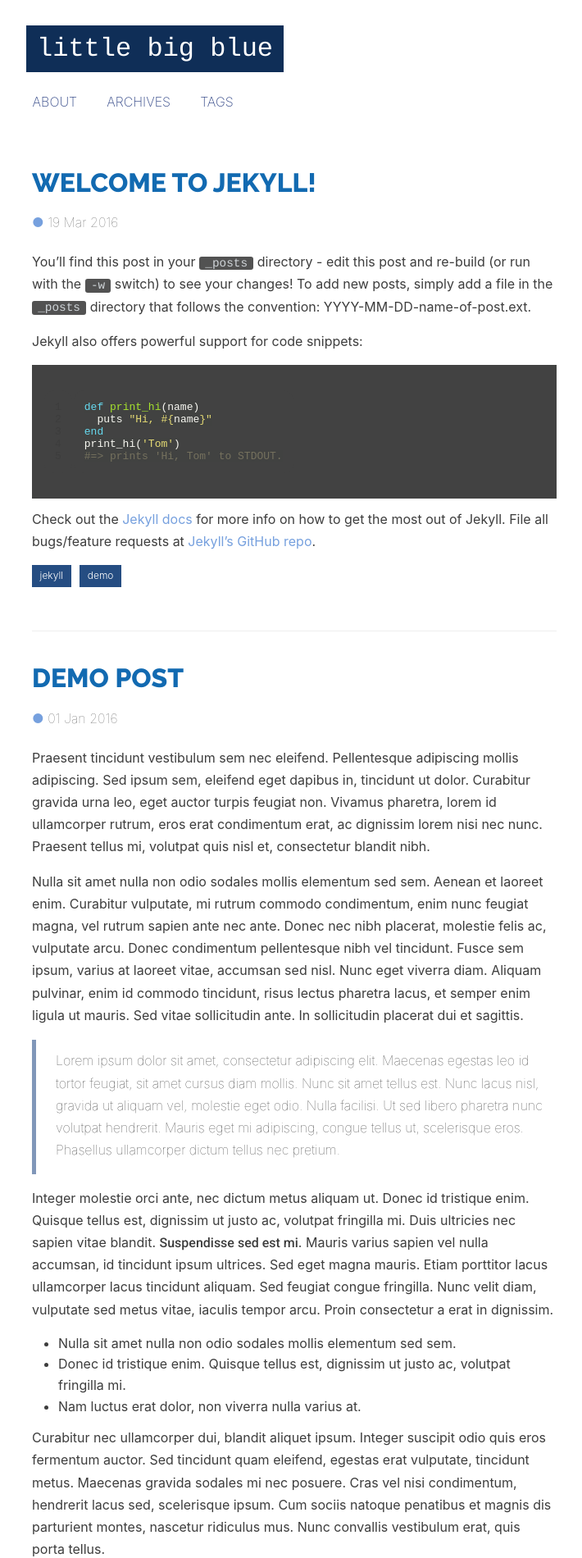
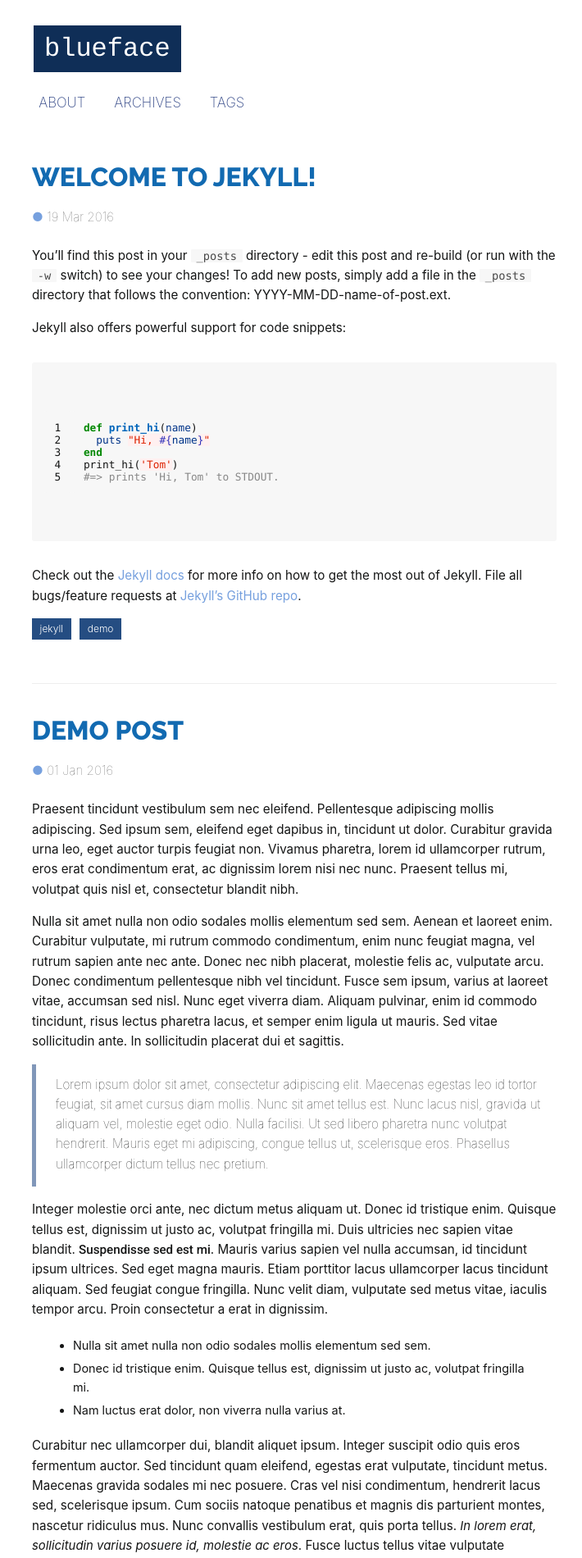
Before and after one commit to thien/blueface, a Jekyll site: the page built from index.html, in a window 1280 px wide. Shown: the top 1900 px of the page at 82% size, without its empty margins (281-991 px from the left). Built offline with Jekyll 4.4.1, drawn with Linux system fonts in a browser that asks for light colours; some web fonts are replaced; Markdown is read by kramdown in place of the engine named in the settings; the list of posts is cut into pages by our own code.

Commit message:
updated css

```diff
--- a/_config.yml
+++ b/_config.yml
@@ -1,13 +1,12 @@
 # Jekyll Defaults
-title: Little Big Blue
+title: blueface
 description: A small and simple site I made to test out Jekyll.
 baseurl: "" # the subpath of your site, e.g. /blog
 
 url: "http://localhost:3000"
-github: http://github.com/ITSJOHNCENA
-
-markdown: redcarpet
+github: http://github.com/blueface
 highlighter: rouge
+markdown: kramdown
 permalink: /post/:title/
 paginate: 4
 gems: [jekyll-paginate]
--- a/css/main.css
+++ b/css/main.css
@@ -1,30 +1,33 @@
+/* @override
+	http://localhost:4000/css/main.css */
+
+
 @import url(http://fonts.googleapis.com/css?family=Roboto:300,500,100,300italic);
 @import url(http://fonts.googleapis.com/css?family=Open+Sans:400,300);
 @import url(http://fonts.googleapis.com/css?family=Droid+Sans+Mono);
 @import url(http://fonts.googleapis.com/css?family=Raleway:800);
-
 * {
     margin: 0px;
     padding: 0px;
 }
 body {
-    color: #3d3d3d;
-    font-family: -apple-system-body, -apple-system, ".SFNSDisplay-Regular", Open Sans, Helvetica, sans-serif;
+    color: #141515;
+    font-family: -apple-system, ".SFNSText-Regular", "San Francisco", "Roboto", "Segoe UI", "Helvetica Neue", "Lucida Grande", sans-serif;
     text-rendering: optimizeLegibility;
     overflow-y: scroll;
     overflow-x: hidden;
 }
-#main h1,h2,h3,h4,h5,h6 {
-    font-family: -apple-system, ".SFNSDisplay-Regular", Roboto, Helvetica Neue, Helvetica, Arial, sans-serif;
+#main h1,
+h2,
+h3,
+h4,
+h5,
+h6 {
+    font-family: -apple-system, ".SFNSText-Regular", "San Francisco", "Roboto", "Segoe UI", "Helvetica Neue", "Lucida Grande", sans-serif;
     font-weight: 400;
     color: #315572;
 }
-
-#0f2e57{
-
-}
-
-#main h4{
+#main h4 {
     line-height: 1.6em;
 }
 header {
@@ -39,24 +42,16 @@ header {
     margin-left: 25px;
     padding-bottom: 2.1em;
 }
-/*        header h1 a {
-        	color: #f1f1fc;
-        	font-size: 32px;
-		}
-		header h1 a:hover{
-			color: #76a0dd;
-		}*/
-
 header h1 a {
     color: #ffffff;
     font-size: 32px;
     background-color: #0f2e57;
     padding: 10px 13px;
 }
-header h1 a:hover{
+header h1 a:hover {
     color: #76a0dd;
 }
-#nav_container{
+#nav_container {
     margin-left: auto;
     margin-right: auto;
 	padding-right: 32px;
@@ -66,21 +61,18 @@ margin-right: auto;
 #current {
     background-color: #b91414;
 }
-
 nav {
     font-weight: 200;
     font-family: -apple-system, Roboto, Helvetica, Arial;
     text-transform: uppercase;
-	margin-left: -32px;
-}
-    nav ul {
-    list-style-type: none;
-       padding-bottom: 8px;
-		padding-top: 5px;
+    margin-left: -43px;
+	margin-bottom: -20px;
+	margin-top: -15px;
 }
 nav ul li {
     display: inline;
     color: #9f9f9f;
+	font-size: 105%;
 }
 nav ul li a {
     color: #324787;
@@ -98,15 +90,12 @@ nav {
     margin-top: 1.2em;
     margin-bottom: 1.3em;
 }
-.heading a{
+.heading a {
     color: #126ab1;
 }
 p em {
     font-style: italic;
-	font-weight: 100;
-	display: block;
-	margin-top: 4px;
-	font-size: 0.8em;
+	font-size: 98%;
 }
 .meta {
     color: #666666;
@@ -128,7 +117,7 @@ h6 {
     font-style: italic;
 }
 p {
-	font-size: 0.9em;
+    font-size: 0.8em;
     margin-bottom: 15px;
     margin-top: 12px;
     line-height: 1.7em;
@@ -158,11 +147,16 @@ article {
     font-weight: 300 !important;
     color: #ffffff;
 }
-.label-default { background-color: #254d82
+.label-default {
+    background-color: #254d82
 }
-.label-default:hover { background-color: #75a0de }
-.label-default a:hover { color: #ffffff !important }
-.permalink a{
+.label-default:hover {
+    background-color: #75a0de
+}
+.label-default a:hover {
+    color: #ffffff !important
+}
+.permalink a {
     font-size: 90%;
     text-decoration: none;
 }
@@ -180,18 +174,28 @@ hr {
     padding-right: 32px;
     padding-left: 32px;
 }
+ul {
+	margin: 20px;
+}
 li {
-    width: 95%;
     margin-left: 5%;
+	margin-top: 5px;
 	line-height: 1.6em;
+	font-size: 0.8em;
+	margin-bottom: 5px;
 }
 a {
     color: #76a0de;
     text-decoration: none;
 }
-a:hover { color: #274977 }
-#main p img { width: 100% }
-article p a { border-bottom: 1px solid #e4edf9 font-weight: normal;
+a:hover {
+    color: #274977
+}
+#main p img {
+    width: 100%
+}
+article p a {
+    border-bottom: 1px solid #e4edf9 font-weight: normal;
     font-style: normal;
 }
 .badge {
@@ -220,48 +224,49 @@ footer {
     line-height: 1.7em;
     margin-left: auto;
 }
-        footer .contact a { color: #90a7ba }
+footer .contact a {
+    color: #90a7ba
+}
 footer .rss {
     margin-top: 1.1em;
     margin-right: -.32px;
     float: right;
 }
-        footer .rss img { border: 0 }
-pre,
-code {
-    -webkit-border-radius: 12px;
-    -moz-border-radius: 12px;
-    border-radius: 12px;
+footer .rss img {
+    border: 0
 }
-.highlight pre {
-    word-wrap: break-word;
-    padding: 1em;
-    background-color: #424242;
-}
-.highlight span,
-.highlight { background-color: #414241 }
-code {
+pre {
 	-webkit-border-radius: 3px;
 	-moz-border-radius: 3px;
 	border-radius: 3px;
-	font: 0.9em "Droid Sans Mono", Courier, mono;
+	font-size: 0.7em;
+	margin-top: 30px;
+	margin-bottom: 30px;
+}
+pre,
+code {
+	font-family: "Droid Sans Mono", "Monaco", "Courier New", Courier, mono;
+}
+code {
+    -webkit-border-radius: 1px;
+    -moz-border-radius: 1px;
+    border-radius: 1px;
     position: relative;
-    color: #d0d5d9;
-    background-color: #525252;
+    color: #494949;
+    background-color: #f7f7f7;
     padding: 0.32px 0.5em;
-}
-pre code {
-    background-color: inherit !important;
-    white-space: pre-wrap;
-    background-color: #424242;
+	font-size: 0.9em;
 }
 #archive h3,
-#tags h3 { margin-bottom: 1em }
+#tags h3 {
+    margin-bottom: 1em
+}
 #archive li,
-#tags li { margin-bottom: 10px;list-style-type: none;
+#tags li {
+    margin-bottom: 10px;
+    list-style-type: none;
     margin-left: 10px;
 }
-
 #profile img {
     width: 50%;
     margin-top: 20px;
@@ -290,16 +295,35 @@ pre code {
     text-align: center;
     list-style: none;
 }
-.pager li { display: inline }
-.pager .previous a{ float: left }
-.pager .next a{ float: right }
+.pager li {
+    display: inline
+}
+.pager .previous a {
+    float: left
+}
+.pager .next a {
+    float: right
+}
 @media (min-width: 704px) {
+
     #main {
         width: 640px;
         margin-left: auto;
         margin-right: auto;
     }
-        p { font-size: 1em }
-        .heading { font-size: 32px }
-
+    p {
+        font-size: 0.95em;
+        margin-bottom: 15px;
+        margin-top: 12px;
+        line-height: 1.6em;
     }
+    li {
+    	font-size: 0.9em;
+    }
+    .heading {
+        font-size: 32px
+    }
+    pre {
+		font-size: 0.8em;
+	}
+}
--- a/css/syntax.css
+++ b/css/syntax.css
@@ -1,67 +1,67 @@
-.highlight span, .highlight{
-	background-color: #414241;
+
+.highlight pre {
+    word-wrap: break-word;
+    padding: 1em;
+    background-color: #f7f7f7;
 }
-.highlight .hll { background-color: #49483e }
-.highlight .c { color: #75715e } /* Comment */
-.highlight .err { color: #960050; background-color: #1e0010 } /* Error */
-.highlight .k { color: #66d9ef } /* Keyword */
-.highlight .l { color: #ae81ff } /* Literal */
-.highlight .n { color: #f8f8f2 } /* Name */
-.highlight .o { color: #f92672 } /* Operator */
-.highlight .p { color: #f8f8f2 } /* Punctuation */
-.highlight .cm { color: #75715e } /* Comment.Multiline */
-.highlight .cp { color: #75715e } /* Comment.Preproc */
-.highlight .c1 { color: #75715e } /* Comment.Single */
-.highlight .cs { color: #75715e } /* Comment.Special */
+
+.highlight .hll { background-color: #ffffcc }
+.highlight .c { color: #888888 } /* Comment */
+.highlight .err { color: #a61717; background-color: #e3d2d2 } /* Error */
+.highlight .k { color: #008800; font-weight: bold } /* Keyword */
+.highlight .cm { color: #888888 } /* Comment.Multiline */
+.highlight .cp { color: #cc0000; font-weight: bold } /* Comment.Preproc */
+.highlight .c1 { color: #888888 } /* Comment.Single */
+.highlight .cs { color: #cc0000; font-weight: bold; background-color: #fff0f0 } /* Comment.Special */
+.highlight .gd { color: #000000; background-color: #ffdddd } /* Generic.Deleted */
 .highlight .ge { font-style: italic } /* Generic.Emph */
+.highlight .gr { color: #aa0000 } /* Generic.Error */
+.highlight .gh { color: #303030 } /* Generic.Heading */
+.highlight .gi { color: #000000; background-color: #ddffdd } /* Generic.Inserted */
+.highlight .go { color: #888888 } /* Generic.Output */
+.highlight .gp { color: #555555 } /* Generic.Prompt */
 .highlight .gs { font-weight: bold } /* Generic.Strong */
-.highlight .kc { color: #66d9ef } /* Keyword.Constant */
-.highlight .kd { color: #66d9ef } /* Keyword.Declaration */
-.highlight .kn { color: #f92672 } /* Keyword.Namespace */
-.highlight .kp { color: #66d9ef } /* Keyword.Pseudo */
-.highlight .kr { color: #66d9ef } /* Keyword.Reserved */
-.highlight .kt { color: #66d9ef } /* Keyword.Type */
-.highlight .ld { color: #e6db74 } /* Literal.Date */
-.highlight .m { color: #ae81ff } /* Literal.Number */
-.highlight .s { color: #e6db74 } /* Literal.String */
-.highlight .na { color: #a6e22e } /* Name.Attribute */
-.highlight .nb { color: #f8f8f2 } /* Name.Builtin */
-.highlight .nc { color: #a6e22e } /* Name.Class */
-.highlight .no { color: #66d9ef } /* Name.Constant */
-.highlight .nd { color: #a6e22e } /* Name.Decorator */
-.highlight .ni { color: #f8f8f2 } /* Name.Entity */
-.highlight .ne { color: #a6e22e } /* Name.Exception */
-.highlight .nf { color: #a6e22e } /* Name.Function */
-.highlight .nl { color: #f8f8f2 } /* Name.Label */
-.highlight .nn { color: #f8f8f2 } /* Name.Namespace */
-.highlight .nx { color: #a6e22e } /* Name.Other */
-.highlight .py { color: #f8f8f2 } /* Name.Property */
-.highlight .nt { color: #f92672 } /* Name.Tag */
-.highlight .nv { color: #f8f8f2 } /* Name.Variable */
-.highlight .ow { color: #f92672 } /* Operator.Word */
-.highlight .w { color: #f8f8f2 } /* Text.Whitespace */
-.highlight .mf { color: #ae81ff } /* Literal.Number.Float */
-.highlight .mh { color: #ae81ff } /* Literal.Number.Hex */
-.highlight .mi { color: #ae81ff } /* Literal.Number.Integer */
-.highlight .mo { color: #ae81ff } /* Literal.Number.Oct */
-.highlight .sb { color: #e6db74 } /* Literal.String.Backtick */
-.highlight .sc { color: #e6db74 } /* Literal.String.Char */
-.highlight .sd { color: #e6db74 } /* Literal.String.Doc */
-.highlight .s2 { color: #e6db74 } /* Literal.String.Double */
-.highlight .se { color: #ae81ff } /* Literal.String.Escape */
-.highlight .sh { color: #e6db74 } /* Literal.String.Heredoc */
-.highlight .si { color: #e6db74 } /* Literal.String.Interpol */
-.highlight .sx { color: #e6db74 } /* Literal.String.Other */
-.highlight .sr { color: #e6db74 } /* Literal.String.Regex */
-.highlight .s1 { color: #e6db74 } /* Literal.String.Single */
-.highlight .ss { color: #e6db74 } /* Literal.String.Symbol */
-.highlight .bp { color: #f8f8f2 } /* Name.Builtin.Pseudo */
-.highlight .vc { color: #f8f8f2 } /* Name.Variable.Class */
-.highlight .vg { color: #f8f8f2 } /* Name.Variable.Global */
-.highlight .vi { color: #f8f8f2 } /* Name.Variable.Instance */
-.highlight .il { color: #ae81ff } /* Literal.Number.Integer.Long */
-
-.highlight .gh { } /* Generic Heading & Diff Header */
-.highlight .gu { color: #75715e; } /* Generic.Subheading & Diff Unified/Comment? */
-.highlight .gd { color: #f92672; } /* Generic.Deleted & Diff Deleted */
-.highlight .gi { color: #a6e22e; } /* Generic.Inserted & Diff Inserted */
+.highlight .gu { color: #606060 } /* Generic.Subheading */
+.highlight .gt { color: #aa0000 } /* Generic.Traceback */
+.highlight .kc { color: #008800; font-weight: bold } /* Keyword.Constant */
+.highlight .kd { color: #008800; font-weight: bold } /* Keyword.Declaration */
+.highlight .kn { color: #008800; font-weight: bold } /* Keyword.Namespace */
+.highlight .kp { color: #008800 } /* Keyword.Pseudo */
+.highlight .kr { color: #008800; font-weight: bold } /* Keyword.Reserved */
+.highlight .kt { color: #888888; font-weight: bold } /* Keyword.Type */
+.highlight .m { color: #0000DD; font-weight: bold } /* Literal.Number */
+.highlight .s { color: #dd2200; background-color: #fff0f0 } /* Literal.String */
+.highlight .na { color: #336699 } /* Name.Attribute */
+.highlight .nb { color: #003388 } /* Name.Builtin */
+.highlight .nc { color: #bb0066; font-weight: bold } /* Name.Class */
+.highlight .no { color: #003366; font-weight: bold } /* Name.Constant */
+.highlight .nd { color: #555555 } /* Name.Decorator */
+.highlight .ne { color: #bb0066; font-weight: bold } /* Name.Exception */
+.highlight .nf { color: #0066bb; font-weight: bold } /* Name.Function */
+.highlight .nl { color: #336699; font-style: italic } /* Name.Label */
+.highlight .nn { color: #bb0066; font-weight: bold } /* Name.Namespace */
+.highlight .py { color: #336699; font-weight: bold } /* Name.Property */
+.highlight .nt { color: #bb0066; font-weight: bold } /* Name.Tag */
+.highlight .nv { color: #336699 } /* Name.Variable */
+.highlight .ow { color: #008800 } /* Operator.Word */
+.highlight .w { color: #bbbbbb } /* Text.Whitespace */
+.highlight .mf { color: #0000DD; font-weight: bold } /* Literal.Number.Float */
+.highlight .mh { color: #0000DD; font-weight: bold } /* Literal.Number.Hex */
+.highlight .mi { color: #0000DD; font-weight: bold } /* Literal.Number.Integer */
+.highlight .mo { color: #0000DD; font-weight: bold } /* Literal.Number.Oct */
+.highlight .sb { color: #dd2200; background-color: #fff0f0 } /* Literal.String.Backtick */
+.highlight .sc { color: #dd2200; background-color: #fff0f0 } /* Literal.String.Char */
+.highlight .sd { color: #dd2200; background-color: #fff0f0 } /* Literal.String.Doc */
+.highlight .s2 { color: #dd2200; background-color: #fff0f0 } /* Literal.String.Double */
+.highlight .se { color: #0044dd; background-color: #fff0f0 } /* Literal.String.Escape */
+.highlight .sh { color: #dd2200; background-color: #fff0f0 } /* Literal.String.Heredoc */
+.highlight .si { color: #3333bb; background-color: #fff0f0 } /* Literal.String.Interpol */
+.highlight .sx { color: #22bb22; background-color: #f0fff0 } /* Literal.String.Other */
+.highlight .sr { color: #008800; background-color: #fff0ff } /* Literal.String.Regex */
+.highlight .s1 { color: #dd2200; background-color: #fff0f0 } /* Literal.String.Single */
+.highlight .ss { color: #aa6600; background-color: #fff0f0 } /* Literal.String.Symbol */
+.highlight .bp { color: #003388 } /* Name.Builtin.Pseudo */
+.highlight .vc { color: #336699 } /* Name.Variable.Class */
+.highlight .vg { color: #dd7700 } /* Name.Variable.Global */
+.highlight .vi { color: #3333bb } /* Name.Variable.Instance */
+.highlight .il { color: #0000DD; font-weight: bold } /* Literal.Number.Integer.Long */
```
Also changed, not shown: about/index.md (+8 -4 lines), 1 other file. Lines whose indentation alone changed are shown as unchanged.
